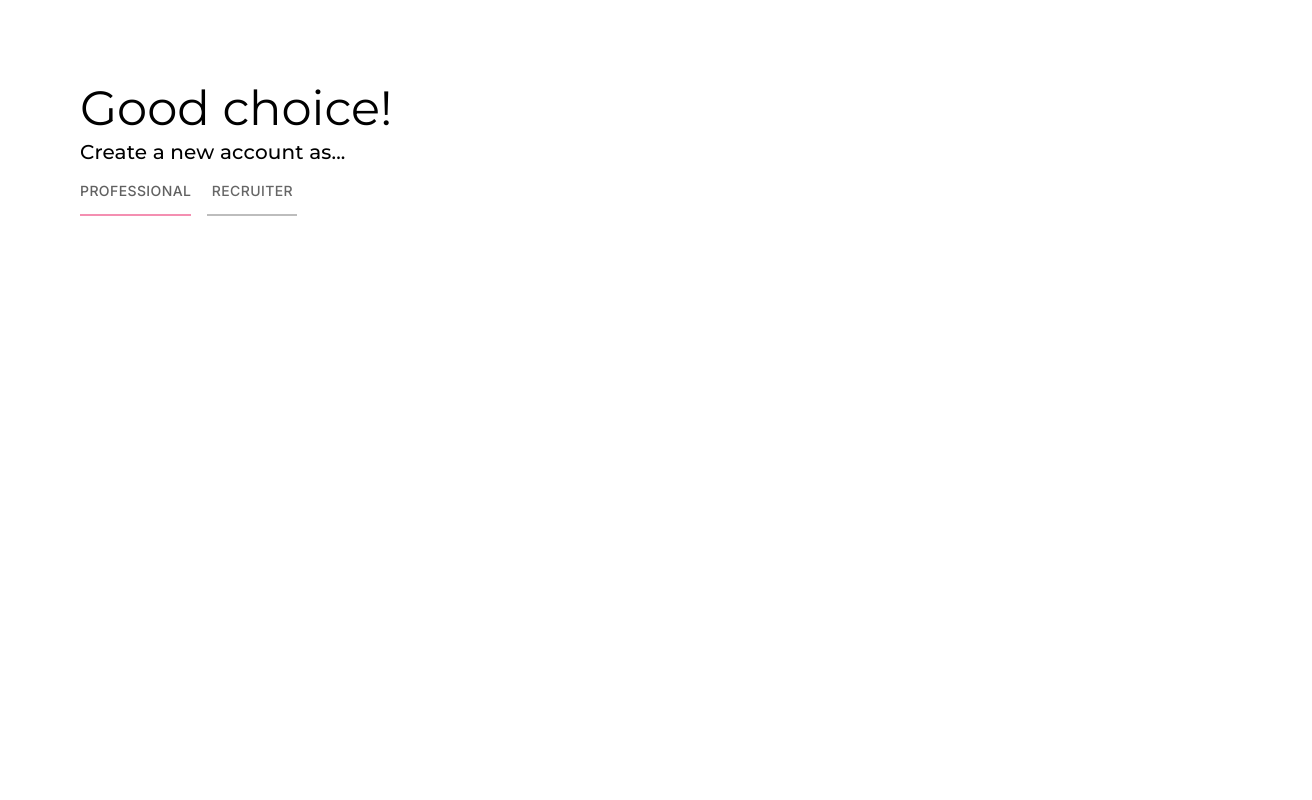
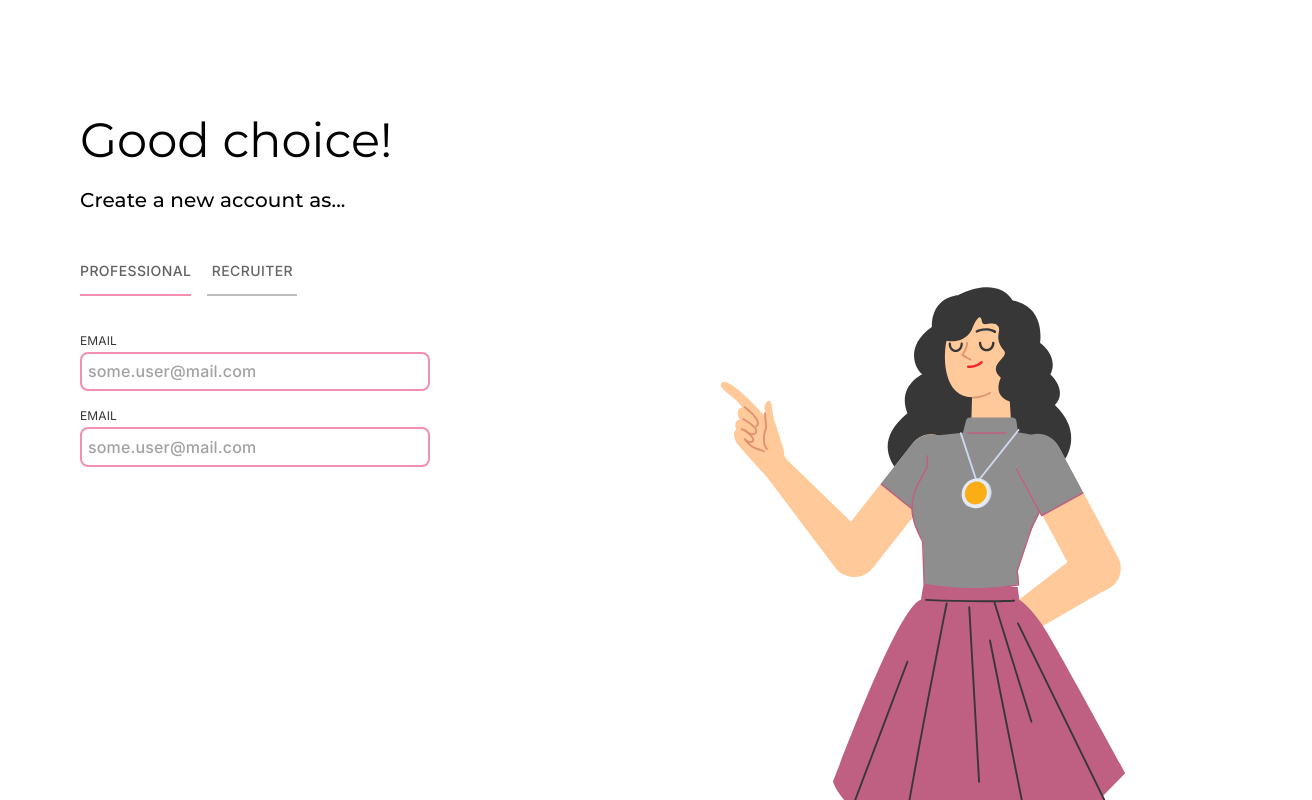
Before and after one commit to varissara-wo/final-project, a React (Create React App) app: page /auth in a window 1280 px wide. Shown: the whole page, 1312 px wide, since content can reach past the window. Built offline with nearby package versions, Linux system fonts and the light colour scheme.

Commit message:
feat : add Auth

```diff
--- a/src/components/Professional1.jsx
+++ /dev/null
@@ -1,12 +0,0 @@
-import React from "react";
-import { Box } from "@mui/material";
-
-const Professional1 = () => {
-  return (
-    <Box bgcolor="BackgroundDark" width={100}>
-      Professional1
-    </Box>
-  );
-};
-
-export default Professional1;
--- a/src/pages/Auth.jsx
+++ b/src/pages/Auth.jsx
@@ -10,7 +10,38 @@ import {
   Step,
   Button,
   StepLabel,
+  ImageListItem,
+  styled,
+  TextField,
+  InputLabel,
 } from "@mui/material";
+
+const ButtonStyle = styled(Button)(() => ({
+  fontFamily: "var( --inter-font)",
+  fontWeight: "500",
+  fontSize: "14px",
+  borderRadius: "16px",
+  padding: "8px 16px",
+}));
+
+const TextFieldStyle = styled(TextField)(() => ({
+  width: "350px",
+  Height: "36px",
+  marginBottom: "16px",
+  "& .MuiOutlinedInput-root": {
+    "& fieldset": {
+      borderRadius: "8px",
+    },
+  },
+}));
+
+const InputLabelStyle = styled(InputLabel)(() => ({
+  fontFamily: "var( --inter-font)",
+  fontSize: "12px",
+  color: "#373737",
+  fontWeight: "400",
+  marginBottom: "3px",
+}));
 
 const Auth = () => {
   const [value, setValue] = React.useState("one");
@@ -19,17 +50,24 @@ const Auth = () => {
     setValue(newValue);
   };
 
-  const steps = [
-    "Select master blaster campaign settings",
-    "Create an ad group",
-    "Create an ad",
-  ];
-
   return (
-    <Stack direction="row">
+    <Stack width="100%" alignItems="center">
+      <Stack
+        direction="row"
+        padding="32px"
+        width="100%"
+        height="100%"
+        maxWidth="1440px"
+        maxHeight="900px"
+        justifyContent="center"
+      >
         <Box flex={1} p={10}>
-        <Typography variant="h3">Good choice!</Typography>
-        <Typography variant="h6">Create a new account as...</Typography>
+          <Typography variant="h3" marginBottom="16px" color="warning">
+            Good choice!
+          </Typography>
+          <Typography variant="h6" marginBottom="32px" color="warining">
+            Create a new account as...
+          </Typography>
           <Tabs
             color="Pink"
             value={value}
@@ -60,10 +98,48 @@ const Auth = () => {
               }}
             />
           </Tabs>
+          {/* Form */}
+          <Box
+            marginTop="36px"
+            component="form"
+            sx={{ width: "360px" }}
+            noValidate
+            autoComplete="off"
+          >
+            <Box>
+              <InputLabelStyle>EMAIL</InputLabelStyle>
+              <TextFieldStyle
+                label=""
+                color="primary"
+                placeholder="some.user@mail.com"
+                focused
+                inputProps={{ style: { padding: 8 } }}
+              />
+              <InputLabelStyle>EMAIL</InputLabelStyle>
+              <TextFieldStyle
+                label=""
+                color="primary"
+                placeholder="some.user@mail.com"
+                focused
+                inputProps={{ style: { padding: 8 } }}
+              />
             </Box>
-      <Box flex={1}></Box>
+          </Box>
+        </Box>
+        <Box flex={1}>
+          <ImageListItem sx={{ position: "absolute", bottom: "0px" }}>
+            <img src="images/discussing.svg" alt="woman" />
+          </ImageListItem>
+        </Box>
+      </Stack>
     </Stack>
   );
 };
 
+{
+  /* <ButtonStyle variant="contained" color="primary">
+            Next >
+          </ButtonStyle> */
+}
+
 export default Auth;
--- a/src/pages/Login.jsx
+++ b/src/pages/Login.jsx
@@ -1,13 +1,8 @@
 import React from "react";
 import { Box } from "@mui/material";
-import Professional1 from "../components/Professional1";
 
 const Login = () => {
-  return (
-    <Box>
-      <Professional1></Professional1>
-    </Box>
-  );
+  return <Box></Box>;
 };
 
 export default Login;
--- a/src/theme.js
+++ b/src/theme.js
@@ -92,27 +92,27 @@ export const theme = createTheme({
       fontSize: "20px",
     },
     caption: {
-      fontFamily: "var(--Inter-font)",
+      fontFamily: "var(--inter-font)",
       fontWeight: "400",
       fontSize: "12px",
     },
     overline: {
-      fontFamily: "var(--Inter-font)",
+      fontFamily: "var(--inter-font)",
       fontWeight: "400",
       fontSize: "10px",
     },
     button: {
-      fontFamily: "var(--Inter-font)",
+      fontFamily: "var(--inter-font)",
       fontWeight: "500",
       fontSize: "14px",
     },
     body2: {
-      fontFamily: "var(--Inter-font)",
+      fontFamily: "var(--inter-font)",
       fontWeight: "400",
       fontSize: "14px",
     },
     body1: {
-      fontFamily: "var(--Inter-font)",
+      fontFamily: "var(--inter-font)",
       fontWeight: "500",
       fontSize: "16px",
     },
@@ -122,7 +122,7 @@ export const theme = createTheme({
       fontSize: "14px",
     },
     subtitle1: {
-      fontFamily: "var(--Inter-font)",
+      fontFamily: "var(--inter-font)",
       fontWeight: "400",
       fontSize: "16px",
     },
```
Also changed, not shown: public/images/discussing.svg (added). Lines whose indentation alone changed are shown as unchanged.
